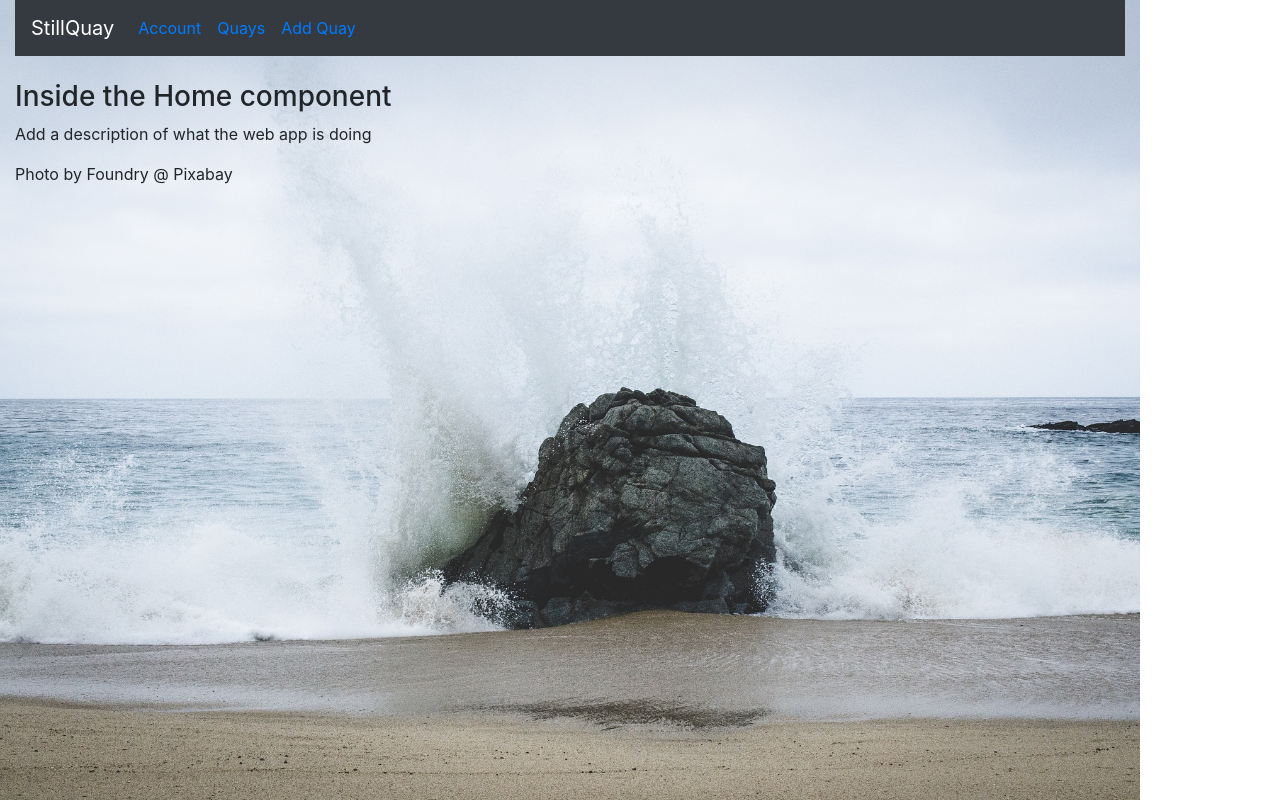
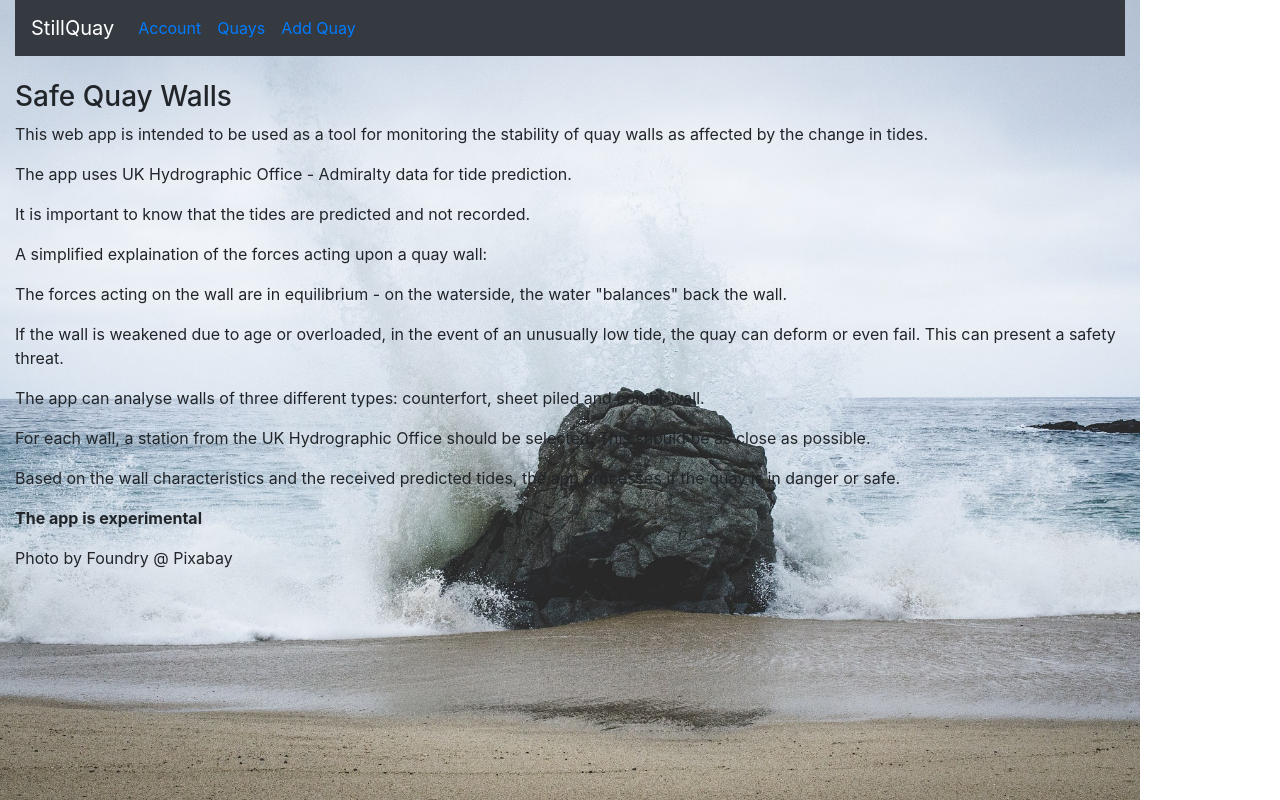
Before and after one commit to petrebarna/still-quay, a React (Create React App) app in the folder frontend/: page / in a window 1280 px wide. Built offline with nearby package versions, Linux system fonts and the light colour scheme.

Commit message:
home comp and todo upd

```diff
--- a/frontend/src/components/Home.js
+++ b/frontend/src/components/Home.js
@@ -4,8 +4,18 @@ import React from 'react';
 const Home = (props) => {
   return(
     <div>
-      <h3>Inside the Home component</h3>
-      <p>Add a description of what the web app is doing</p>
+      <h3>Safe Quay Walls</h3>
+      <p>This web app is intended to be used as a tool for monitoring the stability of quay walls as affected by the change in tides.</p>
+      <p>The app uses UK Hydrographic Office - Admiralty data for tide prediction.</p>
+      <p>It is important to know that the tides are predicted and not recorded.</p>
+      <p>A simplified explaination of the forces acting upon a quay wall:</p>
+      <p>The forces acting on the wall are in equilibrium - on the waterside, the water "balances" back the wall.</p>
+      <p>If the wall is weakened due to age or overloaded, in the event of an unusually low tide,
+       the quay can deform or even fail. This can present a safety threat.</p>
+      <p>The app can analyse walls of three different types: counterfort, sheet piled and combi-wall.</p>
+      <p>For each wall, a station from the UK Hydrographic Office should be selected. This should be as close as possible.</p>
+      <p>Based on the wall characteristics and the received predicted tides, the app processes if the quay is in danger or safe.</p>
+      <p><strong>The app is experimental</strong></p>
       <p>Photo by Foundry @ Pixabay</p>
     </div>
 
```
Also changed, not shown: 1 other file (tests, documents, lock files or other folders).
